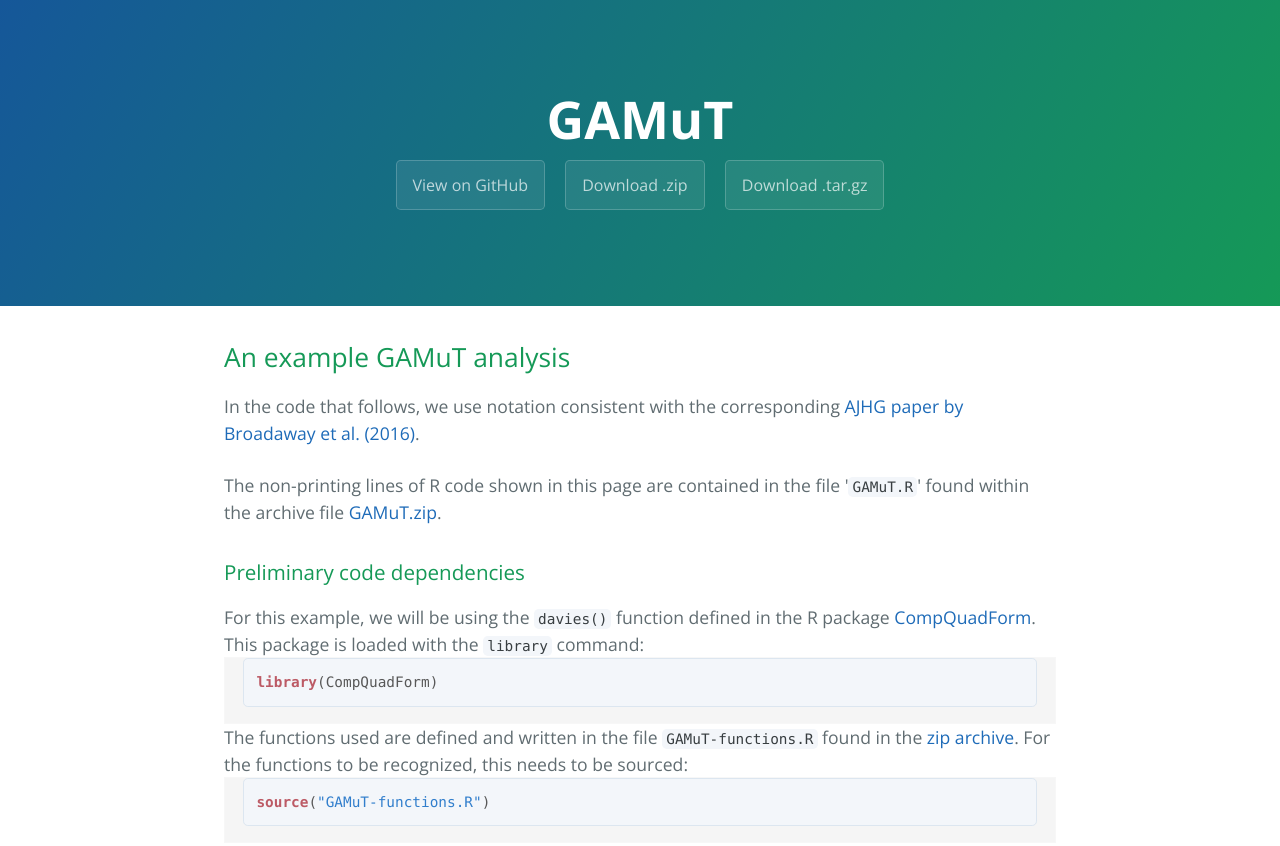
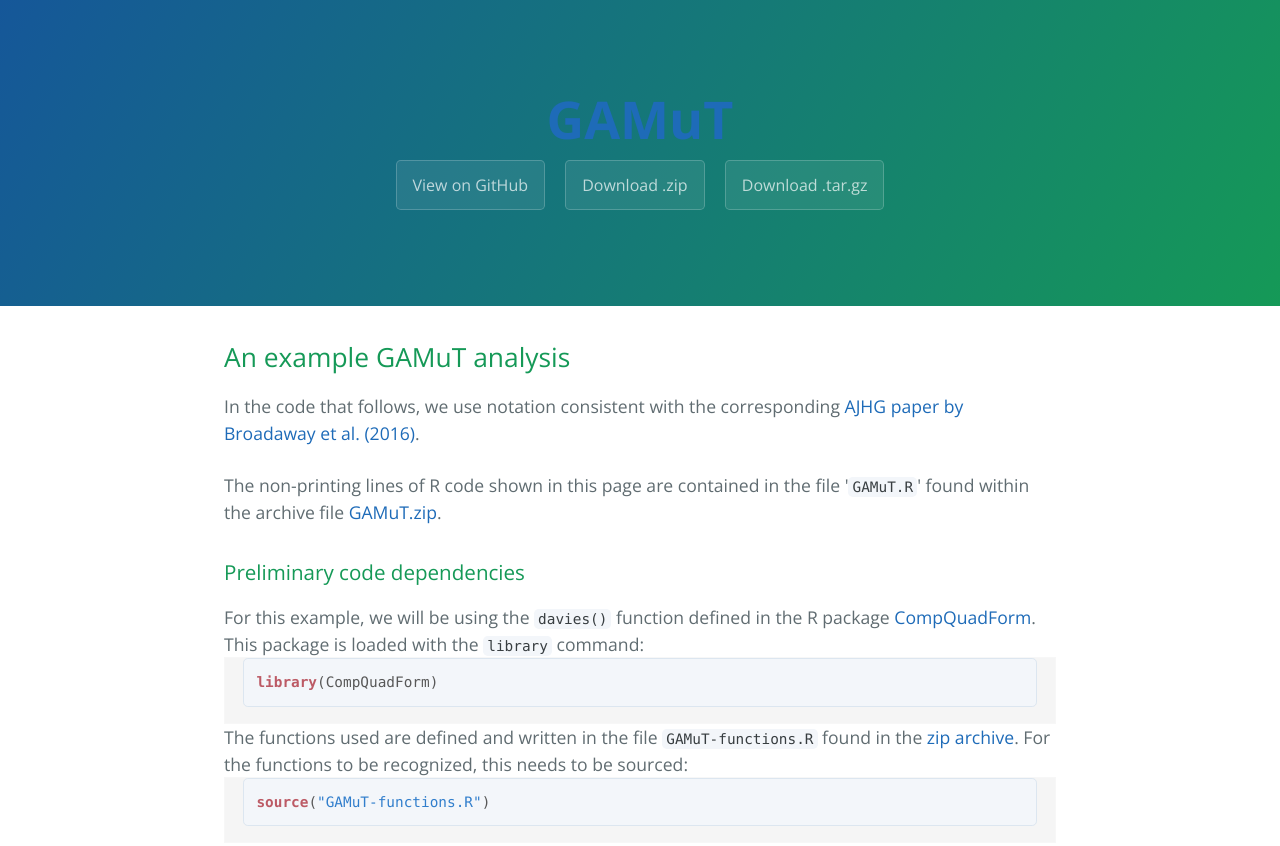
Before and after one commit to epstein-software/GAMuT, a plain HTML site: page GAMuT-example.html in a window 1280 px wide. Shown: the top 846 px of the page. Drawn offline with nearby package versions, Linux system fonts and the light colour scheme.

Commit message:
Update GAMuT-example.html

```diff
--- a/GAMuT-example.html
+++ b/GAMuT-example.html
@@ -75,7 +75,7 @@
 
   <body>
     <section class="page-header">
-      <h1 class="project-name">GAMuT</h1>
+      <h1 class="project-name"><a href="https://epstein-software.github.io/GAMuT/">GAMuT</a></h1>
       <a href="https://github.com/epstein-software/GAMuT" class="btn">View on GitHub</a>
       <a href="https://github.com/epstein-software/GAMuT/zipball/master" class="btn">Download .zip</a>
       <a href="https://github.com/epstein-software/GAMuT/tarball/master" class="btn">Download .tar.gz</a>
```
